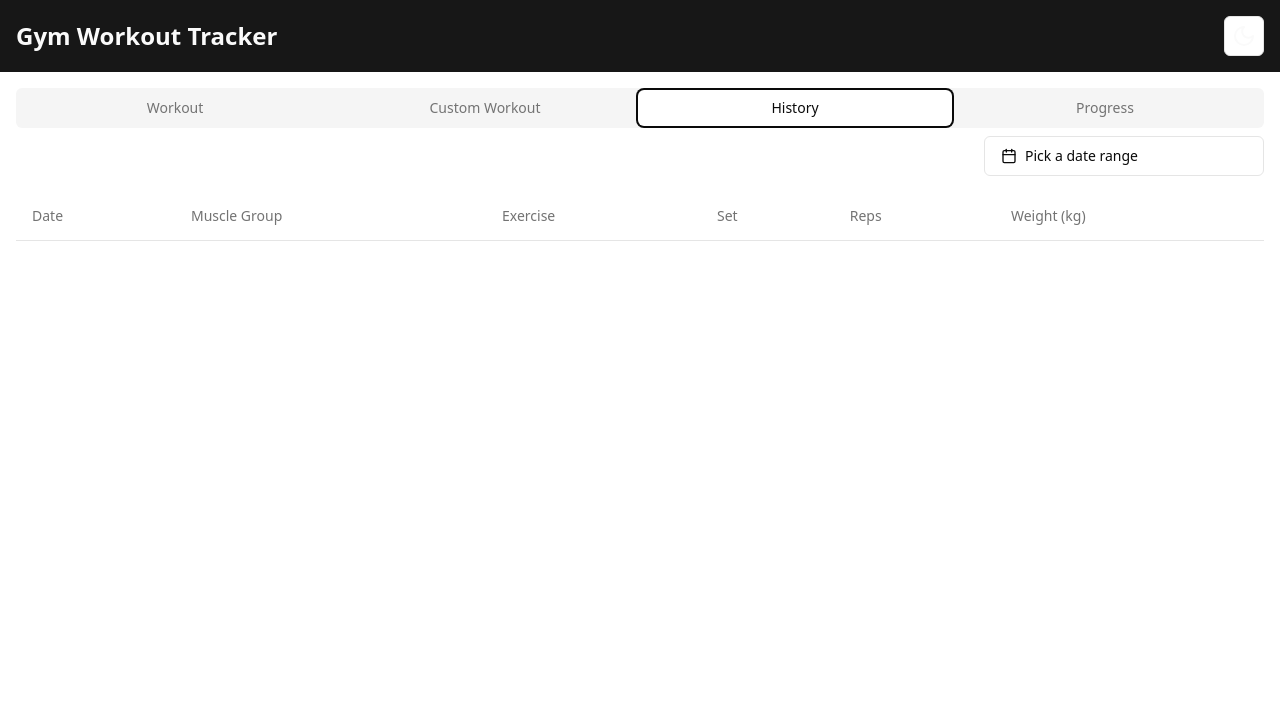
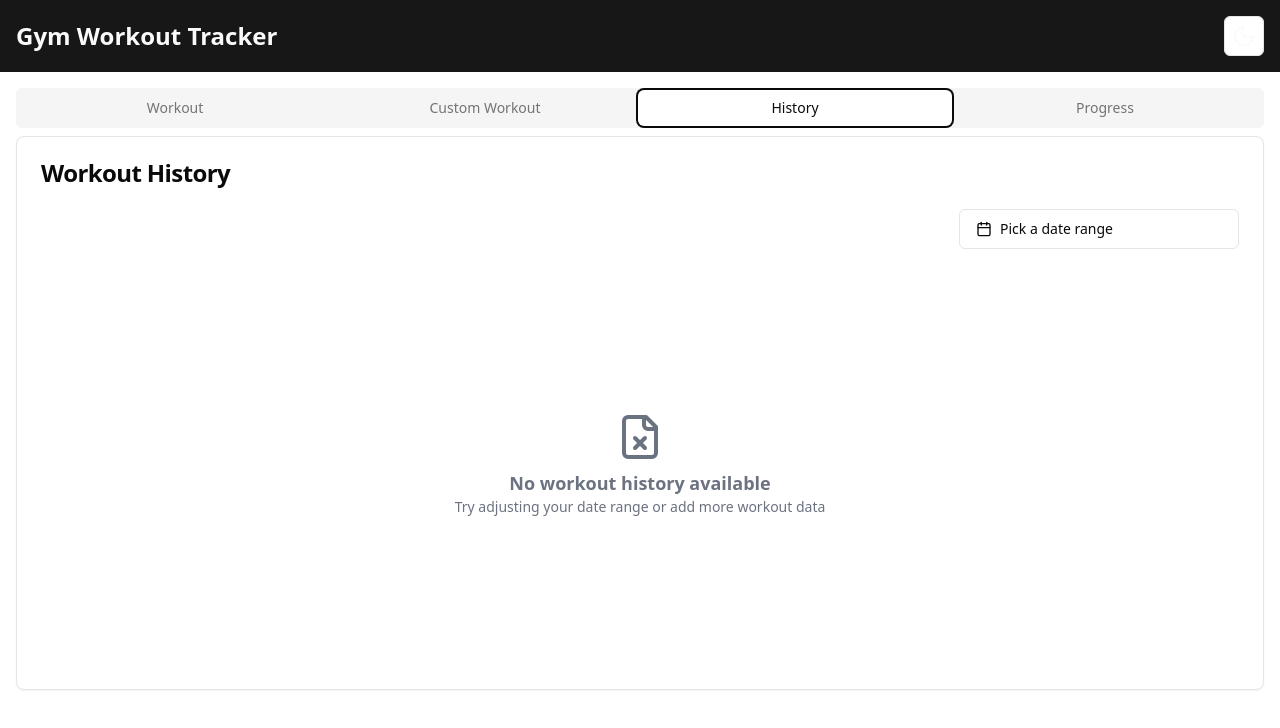
Before and after one commit to imvikramjagtap/vikTrack, a React (Vite) app: page / in a window 1280 px wide. Both pictures are taken after a click on the tab "History". Shown: the top 728 px of the page. Built offline with nearby package versions, Linux system fonts and the light colour scheme.

Commit message:
feat: add wokit history with date range

```diff
--- a/src/components/workout-history.tsx
+++ b/src/components/workout-history.tsx
@@ -5,19 +5,33 @@ import { Table, TableBody, TableCell, TableHead, TableHeader, TableRow } from '@
 import { Button } from '@/components/ui/button'
 import { Calendar } from '@/components/ui/calendar'
 import { Popover, PopoverContent, PopoverTrigger } from '@/components/ui/popover'
-import { CalendarIcon } from 'lucide-react'
-import { format } from 'date-fns'
+import { CalendarIcon, FileX } from 'lucide-react'
+import { format, isWithinInterval, parseISO } from 'date-fns'
+import { DateRange } from 'react-day-picker'
+import { Card, CardContent, CardHeader, CardTitle } from '@/components/ui/card'
+
+interface WorkoutEntry {
+  date: string
+  muscleGroups: {
+    name: string
+    exercises: {
+      name: string
+      sets: {
+        reps: number
+        weight: number
+      }[]
+    }[]
+  }[]
+}
 
 export default function WorkoutHistory() {
-  const [dateRange, setDateRange] = useState({ from: undefined, to: undefined })
-  const workouts = useSelector((state: RootState) => state.workout)
+  const [dateRange, setDateRange] = useState<DateRange | undefined>()
+  const workouts = useSelector((state: RootState) => state.workout.workouts)
 
-  console.log(workouts.workouts, "worke");
-
-  const filteredWorkouts = workouts.workouts.filter(workout => {
-    const workoutDate = new Date(workout.date)
-    if (dateRange.from && dateRange.to) {
-      return workoutDate >= dateRange.from && workoutDate <= dateRange.to
+  const filteredWorkouts = workouts.filter(workout => {
+    const workoutDate = parseISO(workout.date)
+    if (dateRange?.from && dateRange?.to) {
+      return isWithinInterval(workoutDate, { start: dateRange.from, end: dateRange.to })
     }
     return true
   })
@@ -27,23 +41,29 @@ export default function WorkoutHistory() {
     if (!acc[workout.date]) {
       acc[workout.date] = {}
     }
-    workout.workout.forEach((muscleGroup) => {
+    workout.muscleGroups.forEach((muscleGroup) => {
       if (!acc[workout.date][muscleGroup.name]) {
         acc[workout.date][muscleGroup.name] = []
       }
       acc[workout.date][muscleGroup.name].push(...muscleGroup.exercises)
     })
     return acc
-  }, {})
+  }, {} as Record<string, Record<string, WorkoutEntry['muscleGroups'][0]['exercises']>>)
+
+  const hasData = Object.keys(groupedWorkouts).length > 0
 
   return (
-    <div className="space-y-4">
-      <div className="flex justify-end">
+    <Card>
+      <CardHeader>
+        <CardTitle>Workout History</CardTitle>
+      </CardHeader>
+      <CardContent>
+        <div className="flex justify-end mb-4">
           <Popover>
             <PopoverTrigger asChild>
               <Button variant="outline" className="w-[280px] justify-start text-left font-normal">
                 <CalendarIcon className="mr-2 h-4 w-4" />
-              {dateRange.from ? (
+                {dateRange?.from ? (
                   dateRange.to ? (
                     <>
                       {format(dateRange.from, "LLL dd, y")} - {format(dateRange.to, "LLL dd, y")}
@@ -66,6 +86,7 @@ export default function WorkoutHistory() {
             </PopoverContent>
           </Popover>
         </div>
+        {hasData ? (
           <Table>
             <TableHeader>
               <TableRow>
@@ -83,8 +104,16 @@ export default function WorkoutHistory() {
                   exercises.map((exercise, exerciseIndex) => (
                     exercise.sets.map((set, setIndex) => (
                       <TableRow key={`${date}-${muscle}-${exerciseIndex}-${setIndex}`}>
-                    {exerciseIndex === 0 && setIndex === 0 && muscleIndex === 0 && <TableCell rowSpan={Object.values(muscles).flat().reduce((acc, e) => acc + e.sets.length, 0)}>{date}</TableCell>}
-                    {setIndex === 0 && exerciseIndex === 0 && <TableCell rowSpan={exercises.reduce((acc, e) => acc + e.sets.length, 0)}>{muscle}</TableCell>}
+                        {exerciseIndex === 0 && setIndex === 0 && muscleIndex === 0 && (
+                          <TableCell rowSpan={Object.values(muscles).flat().reduce((acc, e) => acc + e.sets.length, 0)}>
+                            {format(parseISO(date), 'MMM dd, yyyy')}
+                          </TableCell>
+                        )}
+                        {setIndex === 0 && exerciseIndex === 0 && (
+                          <TableCell rowSpan={exercises.reduce((acc, e) => acc + e.sets.length, 0)}>
+                            {muscle}
+                          </TableCell>
+                        )}
                         {setIndex === 0 && <TableCell rowSpan={exercise.sets.length}>{exercise.name}</TableCell>}
                         <TableCell>{setIndex + 1}</TableCell>
                         <TableCell>{set.reps}</TableCell>
@@ -96,6 +125,14 @@ export default function WorkoutHistory() {
               ))}
             </TableBody>
           </Table>
+        ) : (
+          <div className="flex flex-col items-center justify-center h-[400px] text-gray-500">
+            <FileX size={48} />
+            <p className="mt-2 text-lg font-semibold">No workout history available</p>
+            <p className="text-sm">Try adjusting your date range or add more workout data</p>
           </div>
+        )}
+      </CardContent>
+    </Card>
   )
 }
```
Lines whose indentation alone changed are shown as unchanged.
